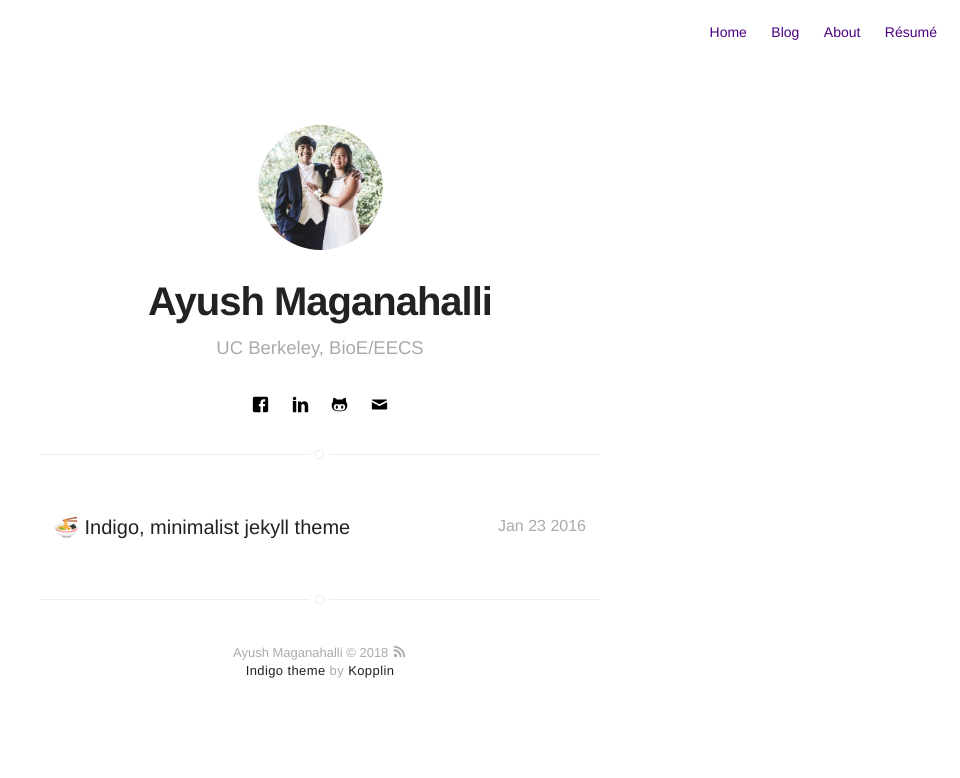
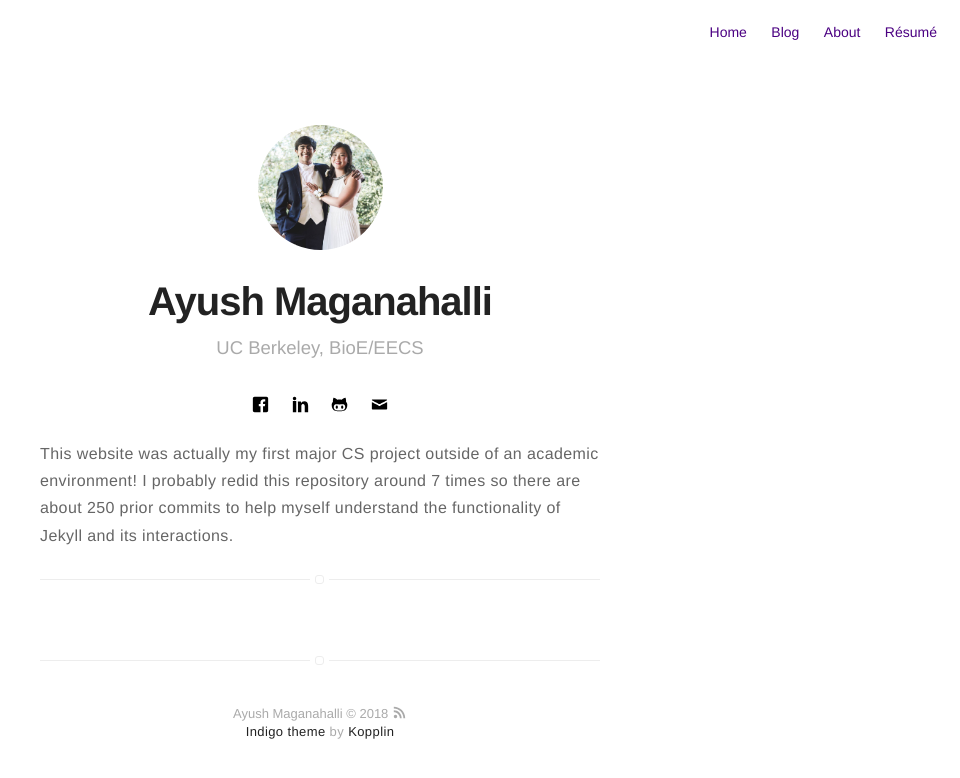
Before and after one commit to ayushsm/ayushsm-github.com, a Jekyll site: the page built from projects.html, in a window 1280 px wide. Shown: the top 778 px of the page, without its empty margins (320-1280 px from the left). Built offline with Jekyll 4.4.1, drawn with Linux system fonts in a browser that asks for light colours; emoji names are drawn with the system emoji font.

Commit message:
cleaning up projects page

```diff
--- a/_posts/2016-01-23-indigo-jekyll-theme.markdown
+++ b/_posts/2016-01-23-indigo-jekyll-theme.markdown
@@ -5,7 +5,7 @@ date: 2016-01-23 22:10
 tag: jekyll
 image: https://koppl.in/indigo/assets/images/jekyll-logo-light-solid.png
 headerImage: true
-projects: true
+projects: false
 hidden: true # don't count this post in blog pagination
 description: "This is a simple and minimalist template for Jekyll for those who likes to eat noodles."
 category: project
--- a/projects.html
+++ b/projects.html
@@ -2,6 +2,12 @@
 layout: page
 title: Projects
 ---
+<p>
+This website was actually my first major CS project outside of an academic environment!
+I probably redid this repository around 7 times so there are about 250 prior commits
+to help myself understand the functionality of Jekyll and its interactions.
+</p>
+
 <section class="list">
     {% for post in site.posts %}
         {% if post.projects %}
```
